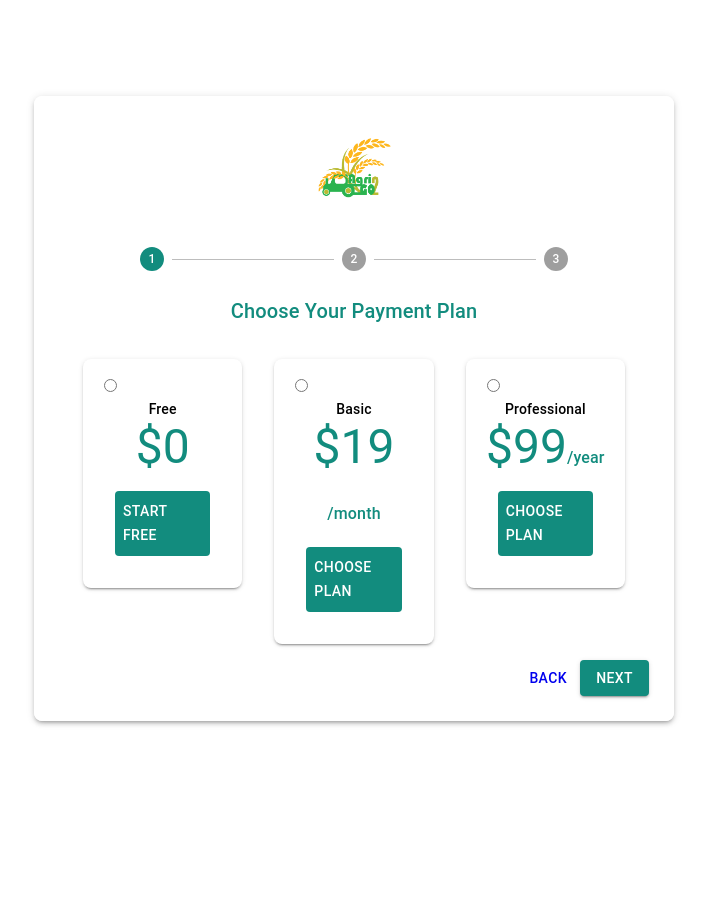
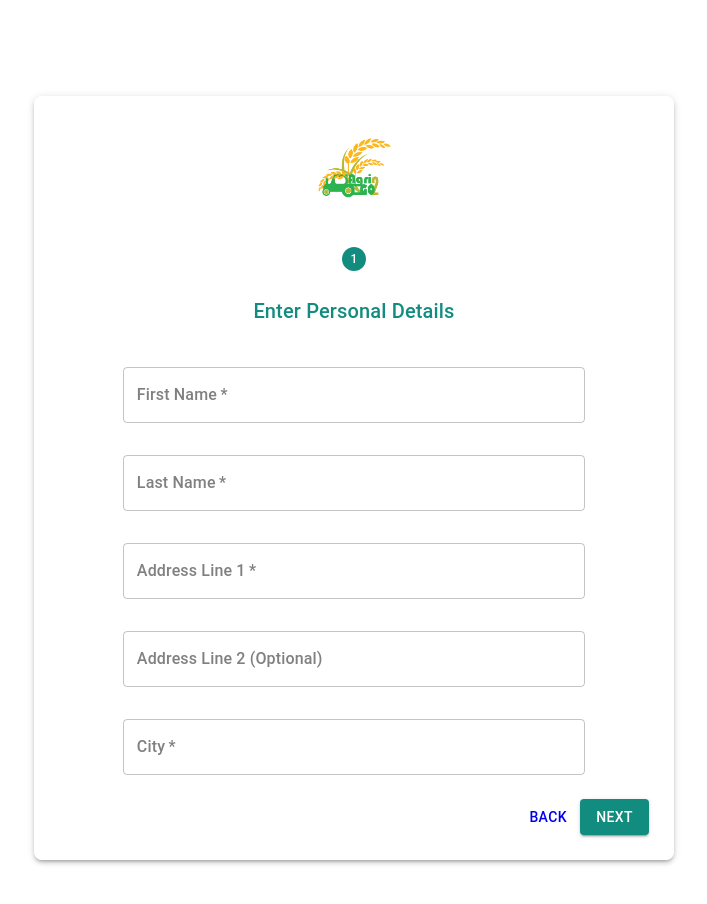
Before and after one commit to 3r-year-group-project/agri-2-go-front-end, a React (Create React App) app: page /register/customer/1 in a window 1280 px wide. Shown: the top 904 px of the page, without its empty margins (286-993 px from the left). Before the commit the page ends 817 px from the top, so only its background shows below. Built offline with nearby package versions, Linux system fonts and the light colour scheme; what pubnub would draw is missing.

Commit message:
customer registration problem solve

```diff
--- a/src/components/RegistrationForms/Customer/index.jsx
+++ b/src/components/RegistrationForms/Customer/index.jsx
@@ -20,11 +20,11 @@ export default function CustomerRegistrationForm() {
     const [activeStep, setActiveStep] = useState(0);
 
     //form states
-    const [stepState,setStepState] = useState([false,false,false]);
+    const [stepState,setStepState] = useState([false]);
 
     function getSteps() {
-        return ["", "", ""];
-        // return ["CHOOSE PLAN", "PAYMENT DETAILS", "PERSONAL DETAILS"];
+        return [""];
+        // return [ "PERSONAL DETAILS"];
     }
 
     const handleNext = (prevActiveStep) => {
@@ -40,46 +40,45 @@ export default function CustomerRegistrationForm() {
 
     const steps = getSteps();
 
-    const handleSubmitComponent1 = (ob) => {
+//     const handleSubmitComponent1 = (ob) => {
 
-        axios.post('/api/customer/registration/paymentPlan',ob).then(res => {
-            if(res){
-                setStepState((prev) => {
-                    return [
-                        true,
-                        ...prev.slice(1, prev.length - 1),
-                    ]
-                   });
-                console.log("successfully updateDatabase")
-            }
-       });
-    };
+//         axios.post('/api/customer/registration/paymentPlan',ob).then(res => {
+//             if(res){
+//                 setStepState((prev) => {
+//                     return [
+//                         true,
+//                         ...prev.slice(1, prev.length - 1),
+//                     ]
+//                    });
+//                 console.log("successfully updateDatabase")
+//             }
+//        });
+//     };
 
 
-   const handleSubmitComponent2 = (ob) => {
+//    const handleSubmitComponent2 = (ob) => {
 
-    axios.post('/api/customer/registration/cardDetails',ob).then((res)=>{
-        setStepState((prev) => {
-            return [
-              prev[0],
-              true,
-              prev[2],
-           ]
-          });
-    });
+//     axios.post('/api/customer/registration/cardDetails',ob).then((res)=>{
+//         setStepState((prev) => {
+//             return [
+//               prev[0],
+//               true,
+//               prev[2],
+//            ]
+//           });
+//     });
 
 
 
-    }
-    ;
+//     }
+//     ;
 
     const handleSubmitComponent3 = (ob) => {
+        console.log("i am called");
         axios.post('/api/customer/registration/personDetails',ob).then((res)=>{
             setStepState((prev) => {
                 return [
-                   prev[0],
-                   prev[1],
-                   true,
+                   true
                 ]
             });
         });
@@ -88,10 +87,6 @@ export default function CustomerRegistrationForm() {
     function getStepsContent(stepIndex) {
         switch(stepIndex) {
             case 0:
-                return <StepOne handleSubmitComponent1={handleSubmitComponent1}/>;
-            case 1:
-                return <StepTwo handleSubmitComponent2={handleSubmitComponent2}/>;
-            case 2:
                 return <StepThree handleSubmitComponent3={handleSubmitComponent3}/>;
             default: return "Unknown Step";
         }
--- a/src/components/UserRoleSelector/index.jsx
+++ b/src/components/UserRoleSelector/index.jsx
@@ -43,7 +43,7 @@ export default function UserRoleSelector(props) {
             case 'groceryseller':
                 return navigate('/register/groceryseller/'+props.id);
             case 'customer':
-                return navigate('/register/customer'/+props.id);
+                return navigate('/register/customer/'+props.id);
             case 'wastagerecyclecenter':
                 return navigate('/register/wastagerecyclecenter/'+props.id);
             case 'transporter':
```
Also changed, not shown: src/components/FormInputState/index.js (deleted, +0 -14 lines).
